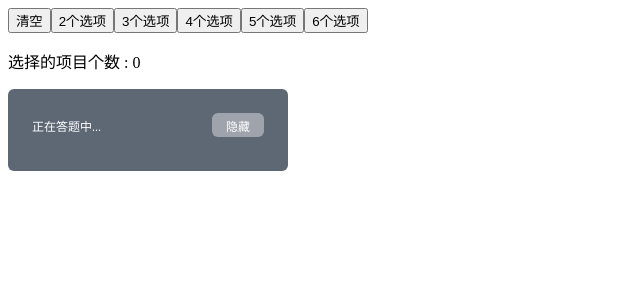
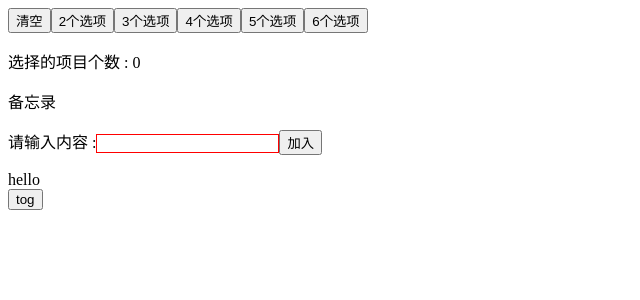
Before and after one commit to guokaigdg/react-my-app, a React (Create React App) app: page / in a window 1280 px wide. Shown: the top 300 px of the page, without its empty margins (0-640 px from the left). Built offline with nearby package versions, Linux system fonts and the light colour scheme.

Commit message:
React中实现CSS过度动画

```diff
--- a/src/App.js
+++ b/src/App.js
@@ -1,7 +1,8 @@
 import React,{Component, Fragment}from 'react';
 import TodoList from './TodiList/TodoList';
 import AnswerArea from './AnswerArea/index';
-// import constants from 'jest-haste-map/build/constants';
+import NewApp from './NewApp/index';
+
 class App extends Component{
   constructor(props){
     super(props);
@@ -22,13 +23,14 @@ class App extends Component{
        <button onClick = {this.handleClicknum.bind(this, 5)}>5个选项</button>
        <button onClick = {this.handleClicknum.bind(this, 6)}>6个选项</button>
        <p>选择的项目个数 : {this.state.answernum}</p>
-      {/* <TodoList/> */}
-      <AnswerArea
+      <TodoList/>
+      {/* <AnswerArea
          answerCount ={this.state.answernum}
          onHideClick = {this.isHidden}
          isChoose = {this.state.isChoose}
          onChooseClick = {this.onChoose}
-      />
+      />  */}
+      <NewApp/>
    </Fragment>
   )
   }
--- /dev/null
+++ b/src/NewApp/index.css
@@ -0,0 +1,8 @@
+.show{
+    opacity: 1;  /*不透明度 */
+    transition: all .3s ease-in;
+}
+.hide{
+    opacity: 0;
+    transition: all .3s ease-in;
+}
--- /dev/null
+++ b/src/NewApp/index.js
@@ -0,0 +1,30 @@
+import React,{Component,Fragment} from 'react';
+import './index.css';
+
+class App extends Component{
+    constructor(props){
+        super(props);
+        this.state = {
+            show: true,
+        }
+        // this.handleToggole() = this.handleToggole.bind(this);
+    }
+    handleToggole(){
+        this.setState({
+            show: this.state.show ? false : true
+        })
+    }
+    render(){
+        return(
+        <Fragment >
+            <div className = {this.state.show ? 'show':'hide'}>
+                hello
+            </div>
+            <button onClick ={() => this.handleToggole()}>
+                tog
+            </button>
+        </Fragment>
+        )
+    }
+}
+export default App;
```
